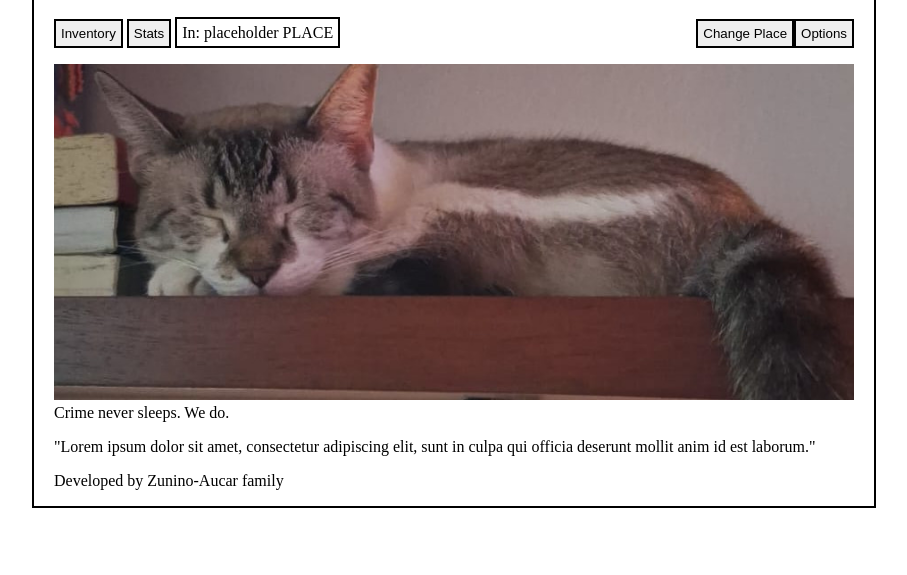
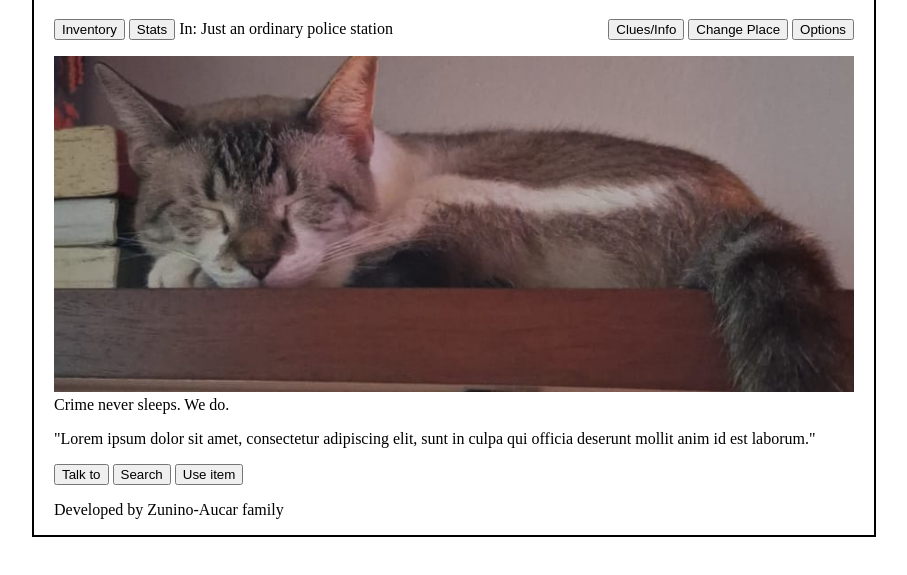
Before and after one commit to leoaucar/detetive_gigi, a plain HTML site: page index.html in a window 1280 px wide. Shown: the part 71-646 px from the top of the page, without its empty margins (186-1093 px from the left). Drawn offline with Linux system fonts and the light colour scheme.

Commit message:
objects and change place function draft

```diff
--- a/index.html
+++ b/index.html
@@ -10,23 +10,32 @@
         <div class="game">
             <h1>Detective Gigi's Web of <em>Meow</em>steries</h1>
             <div id="top-menu-div">
-                <button type="button" class="top-menu">Inventory</button>
-                <button type="button" class="top-menu">Stats</button>
-                <span class="top-menu">In: <span id="current-place">placeholder PLACE</span></span>
-                <button type="button" class="top-menu" id="options">Options</button>
-                <button type="button" class="top-menu" id="change-place">Change Place</button>
+                <button type="button" class="top-menu" id="inventory">Inventory</button>
+                <button type="button" class="top-menu" id="stats">Stats</button>
+                <span class="top-menu">In: <span id="current-place-text">placeholder PLACE</span></span>
+                <div id="right-top-menu">
+                    <button type="button" class="top-menu" id="clues-info">Clues/Info</button>
+                    <button type="button" class="top-menu" id="change-place">Change Place</button>
+                    <button type="button" class="top-menu" id="options">Options</button>
+                </div>
             </div>
             <figure id="main-image">
                 <img src="images\gigi_capa.jpg" alt="Cute cat sleeping" id="context-image">
-                <figcaption>Crime never sleeps. We do.</figcaption>
+                <figcaption id="place-description">Crime never sleeps. We do.</figcaption>
             </figure>
-            <div id="main window">
+            <div id="main-window">
                 <p class="Main Text">"Lorem ipsum dolor sit amet, consectetur adipiscing elit, sunt in culpa qui officia deserunt mollit anim id est laborum."</p>
+            </div>
+            <div id="place-controls">
+                <button>Talk to</button>
+                <button>Search</button>
+                <button>Use item</button>
             </div>
             <footer>
                 <p>Developed by Zunino-Aucar family</p>
             </footer>
         </div>
+        <script src="script.js"></script>
     </body>
 
 </html>
--- a/script.js
+++ b/script.js
@@ -0,0 +1,46 @@
+const itens_list = [
+    Notebook = {
+        name: "Notebook",
+        open_door: null
+    }
+]
+
+const character_list = [
+    {
+        name: "Grafite",
+        has_item: itens_list[0],
+        need_item: null,
+        quest: null,
+        place: "policeStation"
+    }
+]
+
+
+const places = [
+    {
+        name:"Granny house",
+        characters: null,
+        itens: null,
+        description:"Granny's house smelt like catnip"
+    },
+    {
+        name: "Police Station",
+        characters: character_list[0].name,
+        itens: itens_list[0],
+        description: "Just an ordinary police station"
+    }
+]
+let currentPlace = places[1]
+
+function update_place(){
+    let currentPlaceText = currentPlace.description
+    console.log(currentPlaceText)
+    document.getElementById('current-place-text').textContent = currentPlaceText
+}
+
+function list_characters(place){
+}
+
+console.log("You are at the ", currentPlace.name)
+console.log(currentPlace.characters, "is in the scene")
+update_place()
--- a/styles.css
+++ b/styles.css
@@ -27,16 +27,12 @@ footer {
     margin-right: 0;
     max-width: 800px;
     max-height: 400px;
+    width: 100%;
+    height: auto;
 }
-.top-menu{
-    padding: 5px;
-    border-style: solid;
-    border-color:black;
-    border-width: 2px;
-}
-#options{
+
+
+
+#right-top-menu{
     float:right;
 }
-#change-place{
-    float:right;
-}
```
Also changed, not shown: 2 other files.
